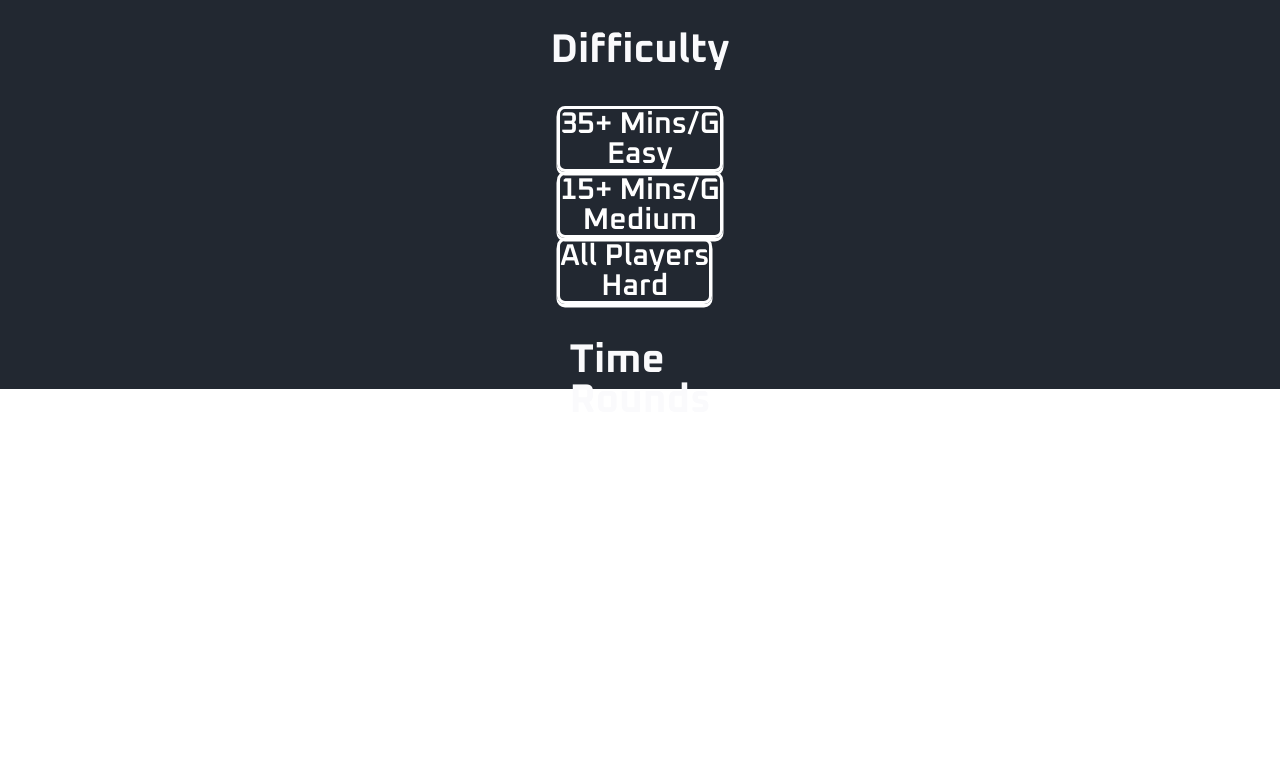
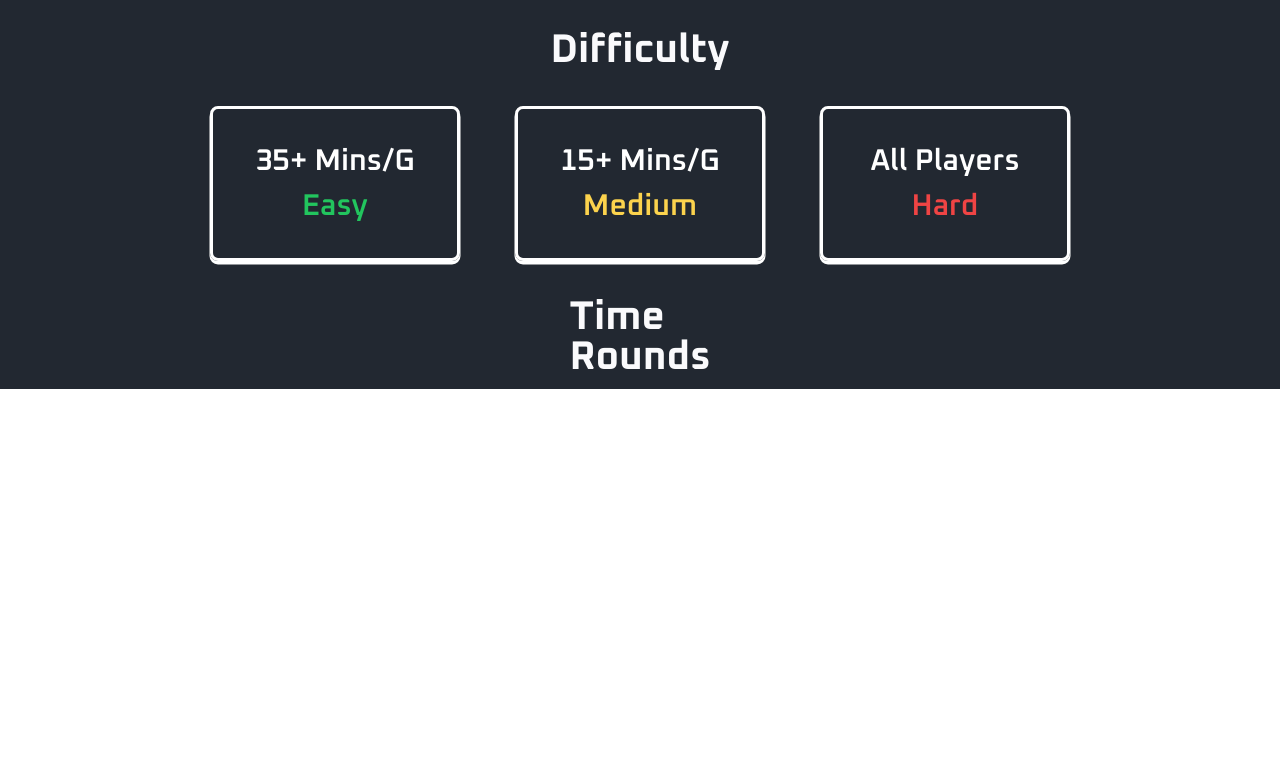
Before and after one commit to jdh58/sportsballgame, a React (Vite) app: page /#/whoami/options in a window 1280 px wide. Shown: the part 511-1280 px from the top of the page. Built offline with nearby package versions, Linux system fonts and the light colour scheme.

Commit message:
Style difficulty container buttons

```diff
--- a/src/components/DifficultyContainer.tsx
+++ b/src/components/DifficultyContainer.tsx
@@ -1,3 +1,5 @@
+import '../styles/DifficultyContainer.css';
+
 export default function DifficultyContainer() {
   return (
     <div className="difficultyContainer">
--- a/src/components/RoundContainer.tsx
+++ b/src/components/RoundContainer.tsx
@@ -5,20 +5,32 @@ export default function RoundContainer() {
         <p className="label">Freeplay</p>
       </button>
       <button className="optionButton">
-        <p className="label">3</p>
-        <p className="easy">Rounds</p>
+        <p className="label">
+          3
+          <br />
+          Rounds
+        </p>
       </button>
       <button className="optionButton">
-        <p className="label">5</p>
-        <p className="easy">Rounds</p>
+        <p className="label">
+          5
+          <br />
+          Rounds
+        </p>
       </button>
       <button className="optionButton">
-        <p className="label">10</p>
-        <p className="easy">Rounds</p>
+        <p className="label">
+          10
+          <br />
+          Rounds
+        </p>
       </button>
       <button className="optionButton">
-        <p className="label">25</p>
-        <p className="easy">Rounds</p>
+        <p className="label">
+          25
+          <br />
+          Rounds
+        </p>
       </button>
     </div>
   );
--- /dev/null
+++ b/src/styles/DifficultyContainer.css
@@ -0,0 +1,37 @@
+/*
+  <div className="difficultyContainer">
+    <button className="optionButton">
+      <p className="label">35+ Mins/G</p>
+      <p className="easy">Easy</p>
+    </button>
+    <button className="optionButton">
+      <p className="label">15+ Mins/G</p>
+      <p className="medium">Medium</p>
+    </button>
+    <button className="optionButton">
+      <p className="label">All Players</p>
+      <p className="hard">Hard</p>
+    </button>
+  </div>
+*/
+
+.difficultyContainer {
+  display: flex;
+  gap: 55px;
+}
+
+.difficultyContainer > .optionButton {
+  width: 250px;
+  justify-content: center;
+  gap: 15px;
+}
+
+.optionButton > .easy {
+  color: var(--easy-500);
+}
+.optionButton > .medium {
+  color: var(--medium-400);
+}
+.optionButton > .hard {
+  color: var(--hard-500);
+}
--- a/src/styles/SportsContainer.css
+++ b/src/styles/SportsContainer.css
@@ -5,27 +5,9 @@
 
 .sportsContainer .optionButton {
   width: 155px;
-  height: 155px;
-
   padding: 5px;
+  justify-content: space-between;
 }
-
-/*
- <div className="sportsContainer">
-      <button className="optionButton">
-        <img src={NBA} alt="" />
-        <p>NBA</p>
-      </button>
-      <button className="optionButton">
-        <img src={NFL} alt="" />
-        <p>NFL</p>
-      </button>
-      <button className="optionButton">
-        <img src={MLB} alt="" />
-        <p>MLB</p>
-      </button>
-    </div>
-    */
 
 .optionButton > .optionPicContainer {
   width: 100px;
--- a/src/styles/index.css
+++ b/src/styles/index.css
@@ -233,6 +233,9 @@ button {
   font-size: 10px;
 
   --white: #fafafc;
+  --easy-500: #22c55e;
+  --medium-400: #fcd34d;
+  --hard-500: #ef4444;
   --background-primary: #222831;
   --background-secondary: #393e46;
   --main-border-radius: 10px;
@@ -263,11 +266,11 @@ button {
 }
 
 .optionButton {
+  height: 155px;
   border: 3px solid white;
   border-radius: 8px;
   box-shadow: 0px 3px 0px 0.5px #fff;
   display: flex;
   flex-direction: column;
   align-items: center;
-  justify-content: space-between;
 }
```
